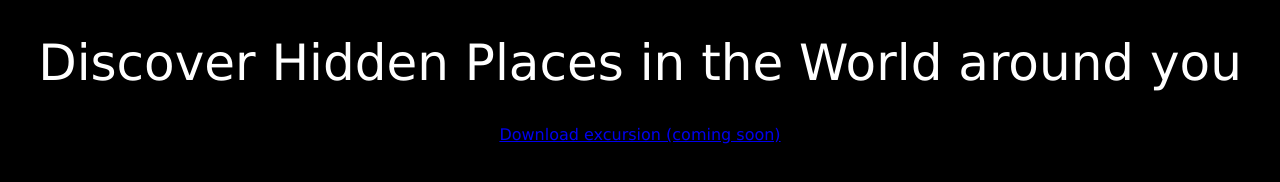
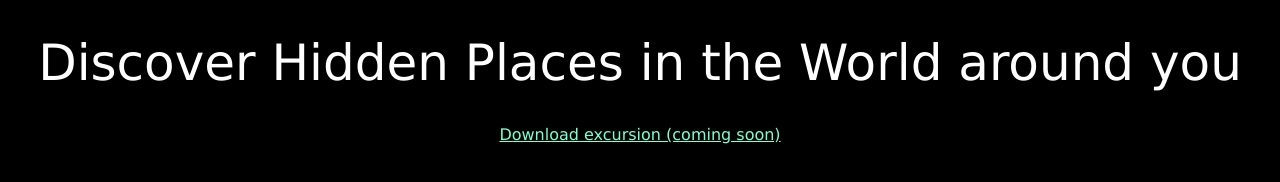
Before and after one commit to Lohit-dev/Excursion, a plain HTML site: page index.html in a window 1280 px wide. Drawn offline with Linux system fonts and the light colour scheme.

Commit message:
added more styles

```diff
--- a/index.html
+++ b/index.html
@@ -8,7 +8,7 @@
 
     <body>
         <h1 class="header-main">Discover Hidden Places in the World around you</h1>
-        <p><a href="#">Download excursion (coming soon)</a></p>
+        <p><a class="link" href="#">Download excursion (coming soon)</a></p>
     </body>
 
 </html>
--- a/resources/css/styles.css
+++ b/resources/css/styles.css
@@ -8,3 +8,7 @@ body {
   font-size: 50px;
   color: white;
 }
+.link {
+  color: aquamarine;
+  font-size: 16px;
+}
```
